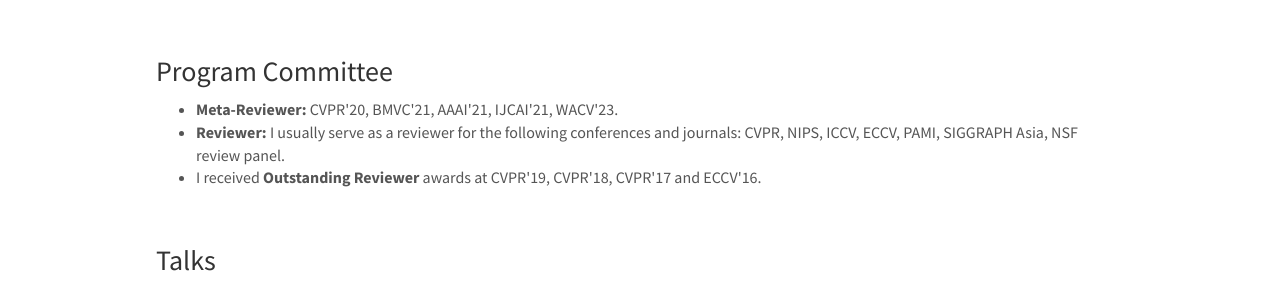
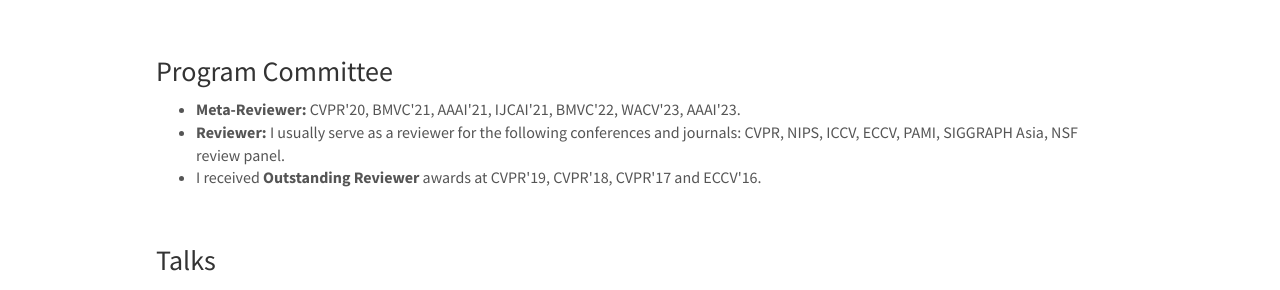
Before and after one commit to varunjampani/varunjampani.github.io, a Jekyll site: the page built from _pages/experience.md, in a window 1280 px wide and 900 px high, scrolled down 317 px. Shown: the part 161-451 px from the top of the window. Built offline with Jekyll 4.4.1, drawn with Linux system fonts in a browser that asks for light colours; nearby versions of some CDN libraries.

Commit message:
Update experience.md

```diff
--- a/_pages/experience.md
+++ b/_pages/experience.md
@@ -30,7 +30,7 @@ permalink: /experience
 
 <h3>Program Committee</h3>
 <ul>
-<li><strong>Meta-Reviewer:</strong> CVPR'20, BMVC'21, AAAI'21, IJCAI'21, WACV'23.</li>
+<li><strong>Meta-Reviewer:</strong> CVPR'20, BMVC'21, AAAI'21, IJCAI'21, BMVC'22, WACV'23, AAAI'23.</li>
 <li><strong>Reviewer:</strong> I usually serve as a reviewer for the following conferences and journals: CVPR, NIPS, ICCV, ECCV, PAMI, SIGGRAPH Asia, NSF review panel.</li>
 <li>I received <strong>Outstanding Reviewer</strong> awards at CVPR'19, CVPR'18, CVPR'17 and ECCV'16. </li>
 </ul>
```
